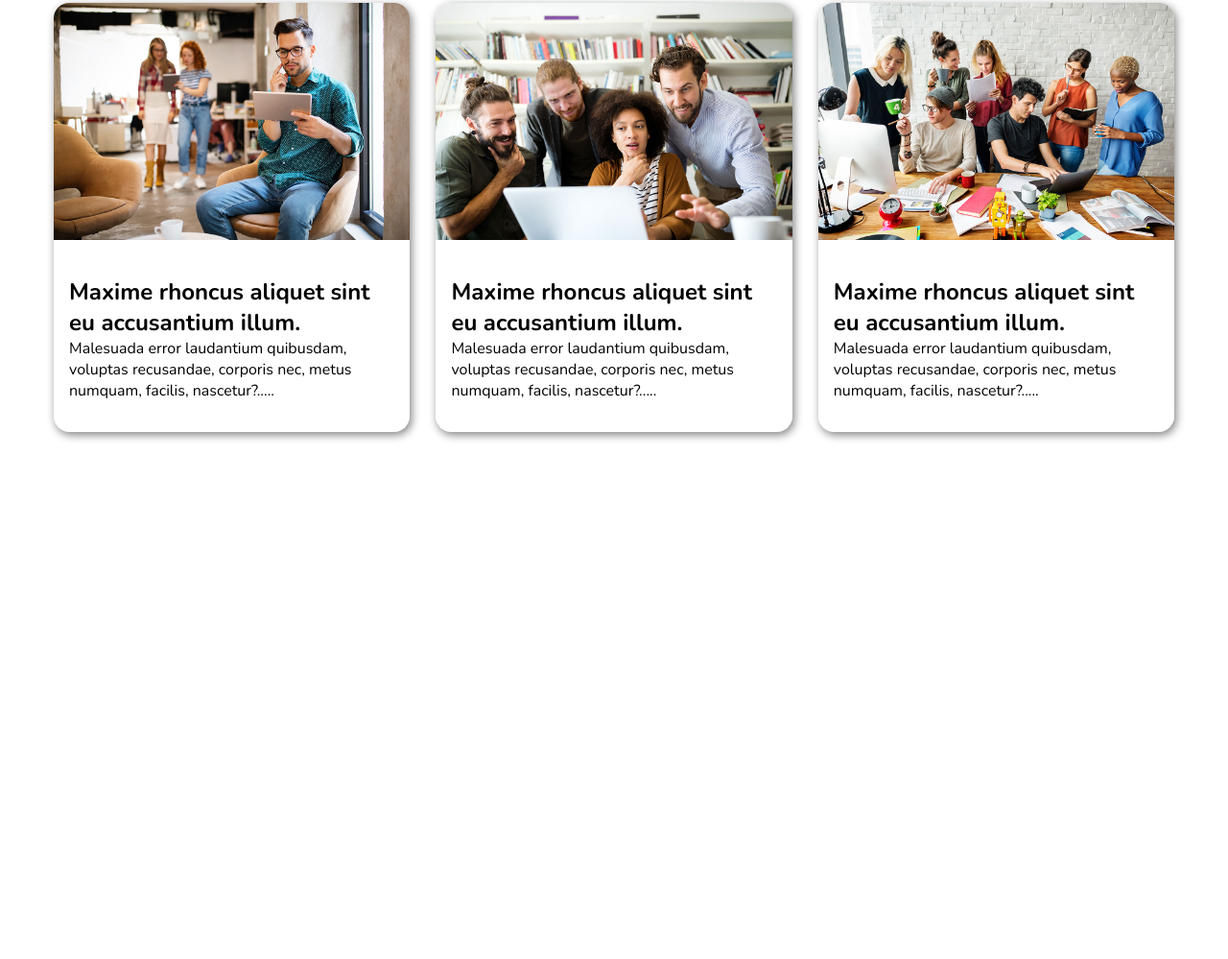
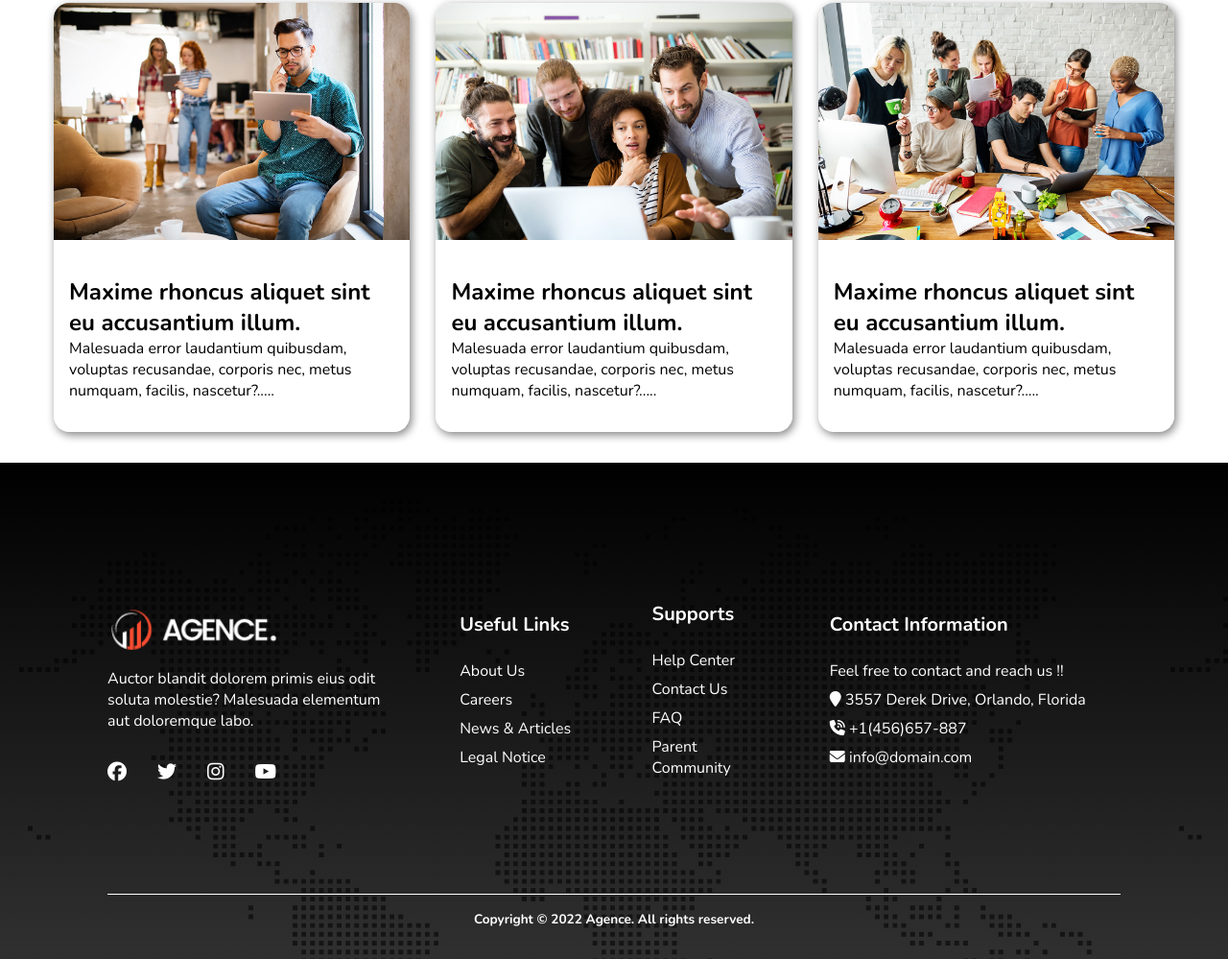
Before and after one commit to coderTirtha/digital-agency, a plain HTML site: page index.html in a window 1280 px wide. Shown: the part 2103-3102 px from the top of the page at 96% size. Before the commit the page ends 2585 px from the top, so only its background shows below. Drawn offline with nearby package versions, Linux system fonts and the light colour scheme.

Commit message:
footer section added and furnished

```diff
--- a/index.html
+++ b/index.html
@@ -6,6 +6,7 @@
     <meta name="viewport" content="width=device-width, initial-scale=1.0">
     <title>Digital Agency</title>
     <link rel="stylesheet" href="style.css">
+    <script src="https://kit.fontawesome.com/f9c9f5cd0c.js" crossorigin="anonymous"></script>
 </head>
 
 <body>
@@ -122,7 +123,48 @@
         </section>
     </main>
     <footer>
-
+        <div class="footer-container">
+            <div class="footer-column contents">
+                <div class="footer-content">
+                    <img src="assets/logo/logo.png" alt="">
+                    <p class="footer-description">Auctor blandit dolorem primis eius odit <br> soluta molestie? Malesuada elementum aut doloremque labo.</p>
+                </div>
+                <div class="social-links">
+                    <i class="fa-brands fa-facebook"></i>
+                    <i class="fa-brands fa-twitter"></i>
+                    <i class="fa-brands fa-instagram"></i>
+                    <i class="fa-brands fa-youtube"></i>
+                </div>
+            </div>
+            <div class="footer-column links">
+                <h5 class="column-title">Useful Links</h5>
+                <ul class="column-list">
+                    <li><a href="">About Us</a></li>
+                    <li><a href="">Careers</a></li>
+                    <li><a href="">News & Articles</a></li>
+                    <li><a href="">Legal Notice</a></li>
+                </ul>
+            </div>
+            <div class="footer-column supports">
+                <h5 class="column-title">Supports</h5>
+                <ul class="column-list">
+                    <li><a href="">Help Center</a></li>
+                    <li><a href="">Contact Us</a></li>
+                    <li><a href="">FAQ</a></li>
+                    <li><a href="">Parent Community</a></li>
+                </ul>
+            </div>
+            <div class="footer-column contact-info">
+                <h5 class="column-title">Contact Information</h5>
+                <ul class="column-list">
+                    <li>Feel free to contact and reach us !!</li>
+                    <li><i class="fa-solid fa-location-pin"></i> 3557 Derek Drive, Orlando, Florida</li>
+                    <li><i class="fa-solid fa-phone-volume"></i> +1(456)657-887</li>
+                    <li><i class="fa-solid fa-envelope"></i> info@domain.com</li>
+                </ul>
+            </div>
+        </div>
+        <h6 class="copyright-text">Copyright © 2022 Agence. All rights reserved.</h6>
     </footer>
 </body>
 
--- a/style.css
+++ b/style.css
@@ -267,3 +267,81 @@ body {
 .blog-content {
     padding: 2rem 1rem;
 }
+
+footer {
+    background: url('./assets/images/footer-bg.png'), linear-gradient(#000,#303030);
+    background-blend-mode: multiply;
+    color: white;
+    padding: 2rem 7rem;
+}
+
+.footer-container {
+    display: flex;
+    justify-content: center;
+    align-items: center;
+    gap: 4rem;
+    padding: 7rem 0;
+    border-bottom: 1px solid white;
+}
+
+.contents {
+    width: 100%;
+}
+
+.links {
+    width: 45%;
+}
+
+.supports {
+    width: 40%;
+}
+
+.contact-info {
+    width: 100%;
+}
+
+.footer-content {
+    display: flex;
+    flex-direction: column;
+    gap: 1rem;
+}
+
+.footer-content img {
+    max-width: 180px;
+}
+
+.social-links {
+    display: flex;
+    align-items: center;
+    gap: 2rem;
+    margin-top: 2rem;
+}
+
+.social-links i {
+    font-size: 1.25rem;
+}
+
+.column-title {
+    font-size: 1.25rem;
+    font-weight: 700;
+    margin-bottom: 1.5rem;
+}
+
+.column-list {
+    list-style: none;
+}
+
+.column-list li {
+    margin: 0.5rem 0;
+}
+
+.column-list li a {
+    text-decoration: none;
+    color: white;
+}
+
+.copyright-text {
+    text-align: center;
+    margin-top: 1rem;
+    font-size: 0.85rem;
+}
```
